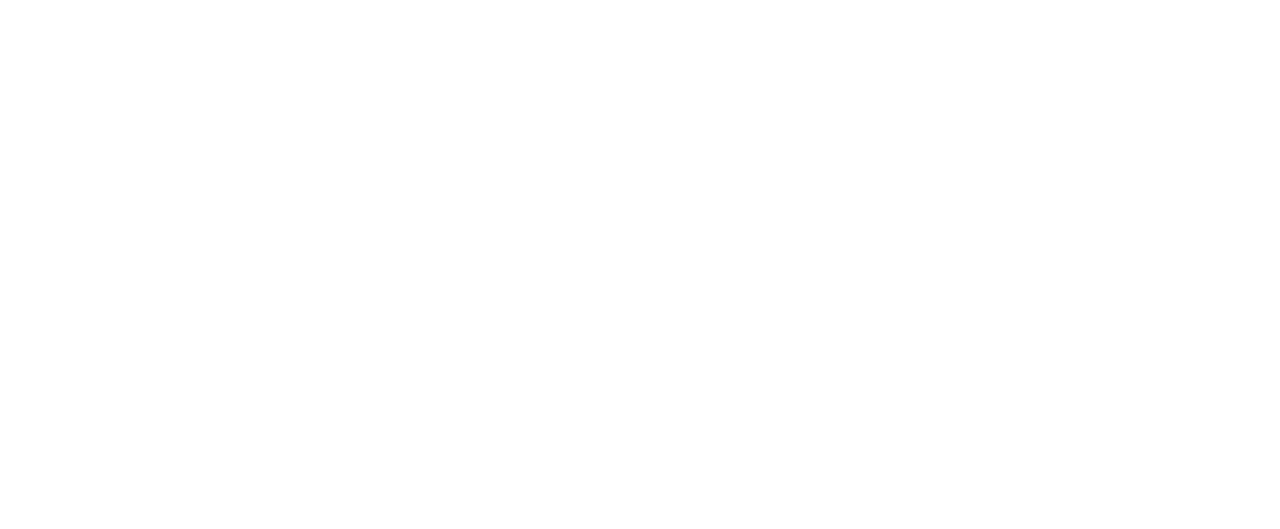
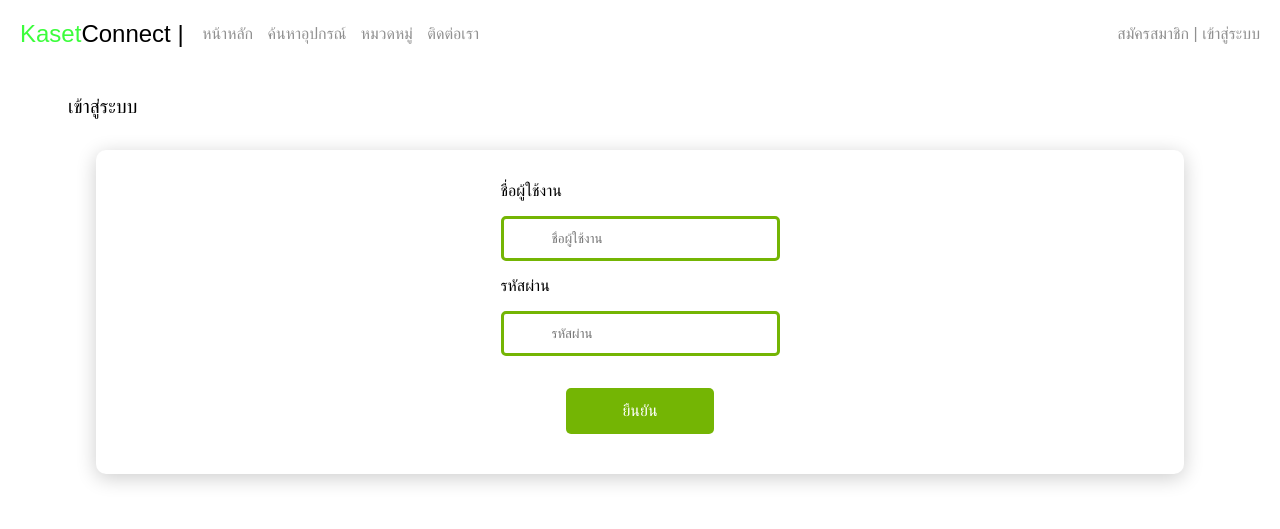
Before and after one commit to phuwanat001/project-kasetconnect, a plain HTML site: page login.html in a window 1280 px wide. Drawn offline with Linux system fonts and the light colour scheme.

Commit message:
update navber-register-login

```diff
--- a/css/styles.css
+++ b/css/styles.css
@@ -352,6 +352,8 @@
      /* background-color: var(--btngreen); */
 
 
+
+
  }
 
  .hname {
@@ -493,6 +495,7 @@
 
  /* register */
  .role-reg {
+    width: 100%;
      position: relative;
      display: flex;
      flex-direction: row;
@@ -511,7 +514,7 @@
          border-radius: 10px;
 
 
-         box-shadow: 0 4px 20px rgba(0, 0, 0, 0.4)
+         box-shadow: 0 4px 20px rgba(0, 0, 0, 0.2)
      }
 
      p {
@@ -529,7 +532,54 @@
 
  }
  .container-input{
+    /* background-color: var(--btnblue); */
+    margin-top: 3rem;
+    margin-bottom: 3rem;
+    width: 100%;
     display: flex;
     flex-direction: row;
-    justify-content: center;
+    justify-content:space-around;
  }
+ .inputreg:focus{
+    border: 2px solid var(--btnHgreen);
+ }
+ .btn-confirm{
+    background-color: var(--btngreen);
+    border: none;
+    padding: 14px;
+    font-size: 1rem;
+    color: white;
+    margin-bottom: 1.5rem;
+    width: 15%;
+    border-radius: 5px;
+
+
+ }
+ .btn-confirm:hover{
+    cursor: pointer;
+    background-color: var(--btnHgreen);
+ }
+  .container-detail1 {
+
+     margin: 2rem auto;
+     width: 80%;
+     max-width: 1710px;
+     height: auto;
+     background-color: white;
+     border-radius: 10px;
+     box-shadow: 0 4px 20px rgba(0, 0, 0, 0.2);
+     display: flex;
+     flex-direction: column;
+     padding: 1rem 3rem;
+     /* background-color: var(--btngreen); */
+     align-items: center;
+ }
+ .in-login{
+
+    margin-bottom: 2rem;
+
+
+ }
+ .input-login{
+
+ }
--- a/login.html
+++ b/login.html
@@ -0,0 +1,38 @@
+<!DOCTYPE html>
+<html lang="en">
+  <head>
+    <meta charset="UTF-8" />
+    <meta name="viewport" content="width=device-width, initial-scale=1.0" />
+    <title>เข้าสู่ระบบ</title>
+    <link rel="stylesheet" href="css/styles.css" />
+    <link
+      rel="stylesheet"
+      href="https://cdnjs.cloudflare.com/ajax/libs/font-awesome/6.5.0/css/all.min.css"
+    />
+  </head>
+  <body>
+    <div id="component-container"></div>
+    <script>
+      fetch("navbar.html")
+        .then((res) => res.text())
+        .then((data) => {
+          document.getElementById("component-container").innerHTML = data;
+        });
+    </script>
+    <p class="hname">เข้าสู่ระบบ</p>
+    <div class="container-detail1">
+
+        <div class="in-login">
+            <div class="input-login">
+            <p>ชื่อผู้ใช้งาน</p>
+            <input type="text" placeholder="ชื่อผู้ใช้งาน" id="bar-srh" />
+          </div>
+          <div class="input-login">
+            <p>รหัสผ่าน</p>
+            <input type="password" placeholder="รหัสผ่าน" id="bar-srh" />
+          </div>
+        </div>
+        <button class="btn-confirm">ยืนยัน</button>
+    </div>
+  </body>
+</html>
--- a/navbar.html
+++ b/navbar.html
@@ -11,7 +11,7 @@
     <div class="auth">
       <a href="register.html">สมัครสมาชิก</a>
       <span class="divider">|</span>
-      <a href="#">เข้าสู่ระบบ</a>
+      <a href="login.html">เข้าสู่ระบบ</a>
     </div>
   </div>
 </div>
```
Also changed, not shown: register.html (+10 -10 lines).
